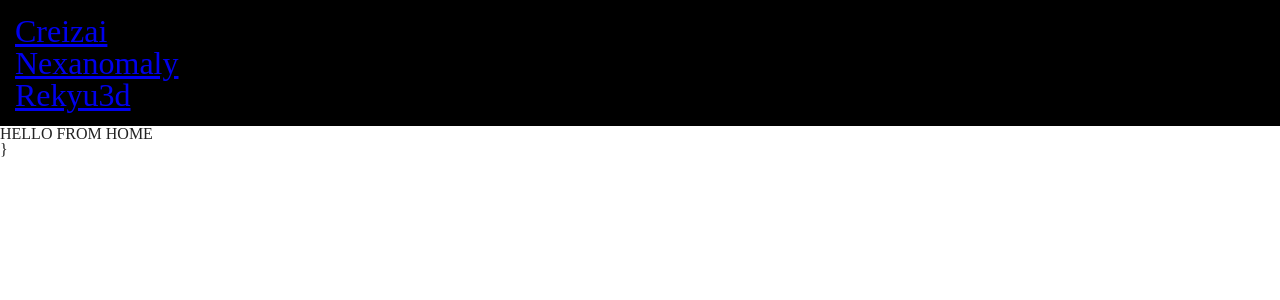
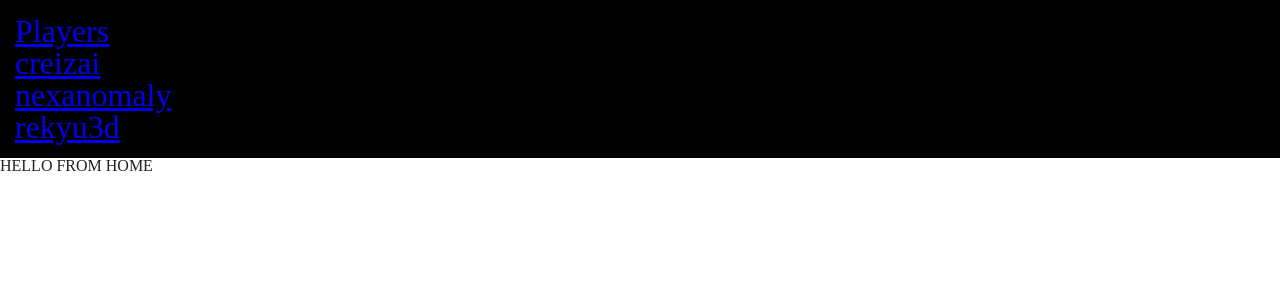
Before and after one commit to Creizai/project-5, a React (Create React App) app: page / in a window 1280 px wide. Shown: the top 300 px of the page. Built offline with nearby package versions, Linux system fonts and the light colour scheme.

Commit message:
added a TON of work and a list.json  Still having Cors issues.  If you remove the mode part it gives back an error that explains the issue

```diff
--- a/src/App.js
+++ b/src/App.js
@@ -1,32 +1,69 @@
-import React from "react";
+import React, { Component } from "react";
 import "./reset.css";
 import "./App.css";
 import { Route, Link } from "react-router-dom";
 import PlayerInfo from "./PlayerInfo";
+import Players from "./Players";
 import Home from "./Home";
 
-function App() {
+class App extends Component {
+  constructor(props) {
+    super(props);
+    this.state = {
+      img: null,
+      kills: null,
+      mmr: null
+    };
+    this.setImg = this.setImg.bind(this);
+    this.setKills = this.setKills.bind(this);
+    this.setMmr = this.setMmr.bind(this);
+  }
+
+  setImg(img) {
+    this.setState({ img: img });
+  }
+  setKills(kills) {
+    this.setState({ kills: kills });
+  }
+  setMmr(mmr) {
+    this.setState({ mmr: mmr });
+  }
+
+  render() {
     return (
       <div className="App">
         <header className="App-header">
+          <Link to={"/user"}>
+            <h1>Players</h1>
+          </Link>
           <Link to={"/user/creizai"}>
-          <h1>Creizai</h1>
+            <h1>creizai</h1>
           </Link>
           <Link to={"/user/nexanomaly"}>
-          <h1>Nexanomaly</h1>
+            <h1>nexanomaly</h1>
           </Link>
           <Link to={"/user/rekyu3d"}>
-          <h1>Rekyu3d</h1>
+            <h1>rekyu3d</h1>
           </Link>
         </header>
-      <Route path="/" exact render={Home} />}
+
+        <Route path="/" exact render={Home} />
+        <Route path="/user" exact render={Players} />
         <Route
-        exact
-        path="/user/:id"
-        render={routerProps => <PlayerInfo {...routerProps} />}
+          path="/user/:userName"
+          render={routerProps => (
+            <PlayerInfo
+              {...routerProps}
+              {...this.state}
+              setImg={this.setImg}
+              setKills={this.setKills}
+              setMmr={this.setMmr}
+            />
+          )}
         />
       </div>
     );
   }
+}
 
 export default App;
--- a/src/PlayerInfo.js
+++ b/src/PlayerInfo.js
@@ -1,25 +1,45 @@
 import React, { Component } from "react";
 import "./PlayerInfo.css";
 
-class PlayerInfo extends React.Component {
+let apiUrl = `https://public-api.tracker.gg/v2/apex/standard/profile/origin/`;
+
+class PlayerInfo extends Component {
+  componentDidMount() {
+    // This still needs to pull the user
+    const userName = this.props.match.params.userName;
+    const url = `${apiUrl}${userName}`;
+    console.log(apiUrl);
+    console.log(userName);
+    console.log(url);
+
+    fetch(url, {
+      mode: "no-cors",
+      headers: { "TRN-Api-Key": "ed558c3a-c545-4329-aff7-74e55afc3b77" }
+    })
+      .then(response => response.json())
+      .then(response => {
+        let newImg = response.data.platformInfo.avatarUrl;
+        this.props.setImg(newImg);
+        let newKills = response.data.segments[0].stats.kills.displayValue;
+        this.props.setImg(newKills);
+        let newMmr = response.data.segments[0].stats.rankScore.displayValue;
+        this.props.setImg(newMmr);
+      })
+      .catch(err => {
+        console.error(err);
+      });
+  }
+
   render() {
     return (
-      <div className="player">
-        <h2>Creizai</h2>
-        <h5>
-          <span>Avatar: </span>
-          Image
-        </h5>
-        <h5>
-          <span>Kills: </span>
-          200
-        </h5>
-        <h5>
-          <span>MMR: </span>
-          3000
-        </h5>
+      <div>
+        <h1>User name: {this.props.match.params.userName}</h1>
+        <img src={this.props.url}></img>
+        <div className="kills">{this.props.kills}</div>
+        <div className="mmr">{this.props.mmr}</div>
       </div>
     );
   }
 }
+
 export default PlayerInfo;
--- /dev/null
+++ b/src/Players.js
@@ -0,0 +1,26 @@
+import React, { Component } from "react";
+import listOfPlayers from "./list.json";
+import { Link } from "react-router-dom";
+
+class Players extends Component {
+  render() {
+    let list = listOfPlayers.map(item => {
+      return (
+        <div className="players" key={item.userName}>
+          <p>
+            <Link to={"/user/" + item.userName}>{item.userName}</Link>:{" "}
+            {item.userName}
+          </p>
+        </div>
+      );
+    });
+    return (
+      <div>
+        <p>test</p>
+        {/* {list} */}
+      </div>
+    );
+  }
+}
+
+export default Players;
--- /dev/null
+++ b/src/list.json
@@ -0,0 +1,22 @@
+[
+  {
+    "userName": "creizai",
+    "realName": "Adam Bates",
+    "about": "Loud and Annoying"
+  },
+  {
+    "userName": "nexanomaly",
+    "realName": "Brandon Moe",
+    "about": "Passive Aggressive Flake"
+  },
+  {
+    "userName": "rekyu3d",
+    "realName": "Laura Woodall",
+    "about": "I'll Smack your face"
+  },
+  {
+    "userName": "nuzzletops",
+    "realName": "Zach Leighton",
+    "about": "Protoball #1"
+  }
+]
```
Lines whose indentation alone changed are shown as unchanged.
